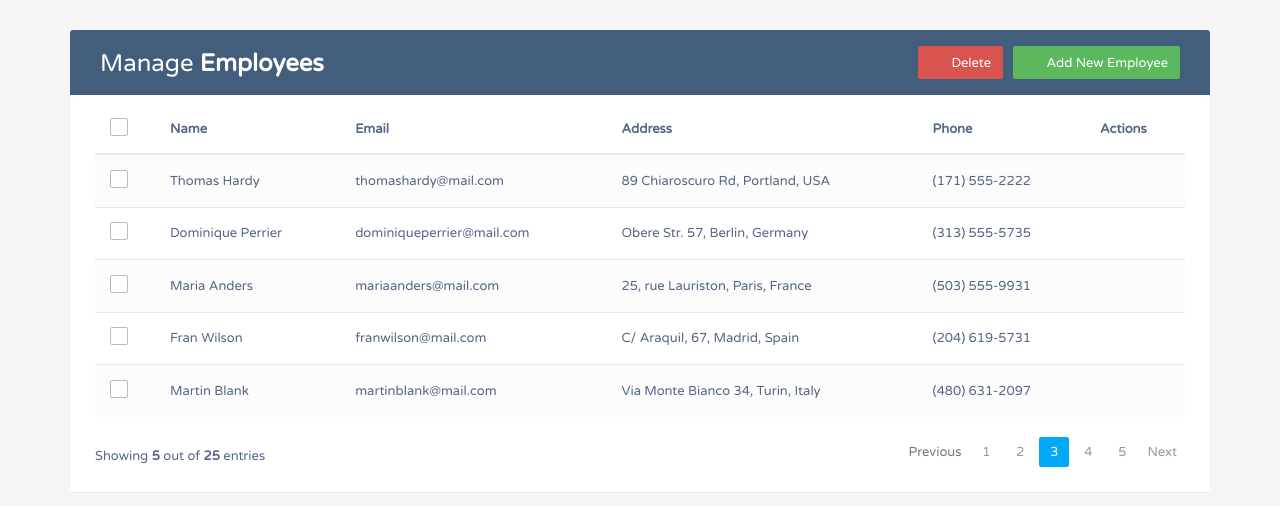
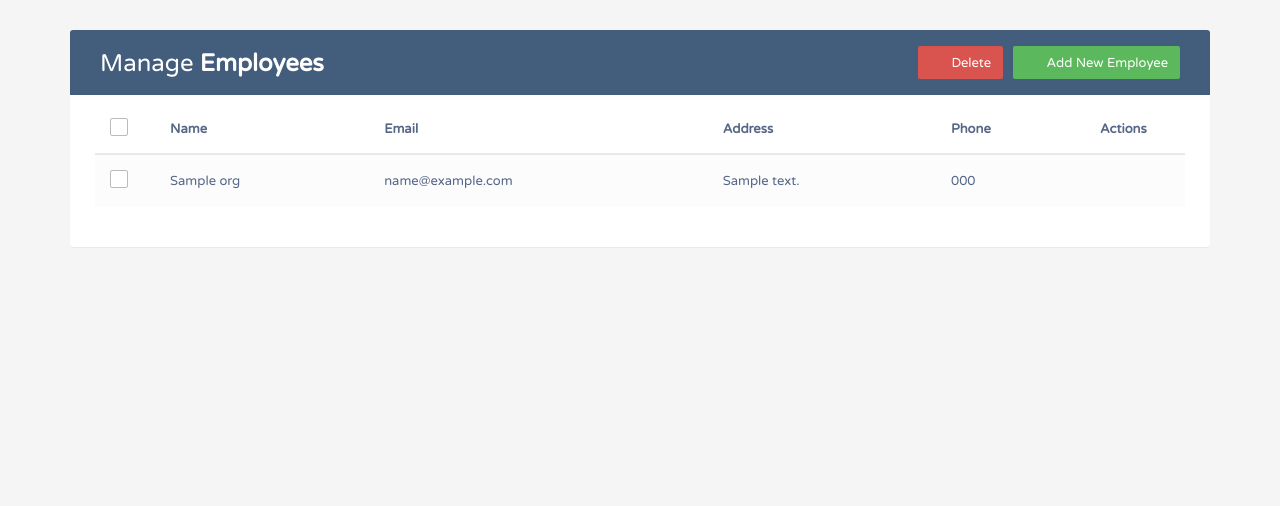
Before and after one commit to MintKK/OOP-Project-, a Flask app: template templates/organisations.html in a window 1280 px wide. Shown: the top 506 px of the page. Run offline with Flask 2, Linux system fonts and the light colour scheme; the template is opened without the code that fills it: most values are stand-ins (such as "Sample title", 1, 10 or a date in 2020); some libraries are stand-ins or nearby versions.

Commit message:
Update organisations.html

```diff
--- a/templates/organisations.html
+++ b/templates/organisations.html
@@ -289,6 +289,7 @@ $(document).ready(function(){
                     </tr>
                 </thead>
                 <tbody>
+					{% for a in all_org %}
                     <tr>
 						<td>
 							<span class="custom-checkbox">
@@ -296,135 +297,22 @@ $(document).ready(function(){
 								<label for="checkbox1"></label>
 							</span>
 						</td>
-                        <td>Thomas Hardy</td>
-                        <td>thomashardy@mail.com</td>
-						<td>89 Chiaroscuro Rd, Portland, USA</td>
-                        <td>(171) 555-2222</td>
+                        <td>{{a.name}}</td>
+                        <td>{{a.email}}</td>
+						<td>{{a.address}}</td>
+                        <td>{{a.phone}}</td>
                         <td>
-                            <a href="#editEmployeeModal" class="edit" data-toggle="modal"><i class="material-icons" data-toggle="tooltip" title="Edit">&#xE254;</i></a>
-                            <a href="#deleteEmployeeModal" class="delete" data-toggle="modal"><i class="material-icons" data-toggle="tooltip" title="Delete">&#xE872;</i></a>
-                        </td>
-                    </tr>
-                    <tr>
-						<td>
-							<span class="custom-checkbox">
-								<input type="checkbox" id="checkbox2" name="options[]" value="1">
-								<label for="checkbox2"></label>
-							</span>
-						</td>
-                        <td>Dominique Perrier</td>
-                        <td>dominiqueperrier@mail.com</td>
-						<td>Obere Str. 57, Berlin, Germany</td>
-                        <td>(313) 555-5735</td>
-                        <td>
-                            <a href="#editEmployeeModal" class="edit" data-toggle="modal"><i class="material-icons" data-toggle="tooltip" title="Edit">&#xE254;</i></a>
-                            <a href="#deleteEmployeeModal" class="delete" data-toggle="modal"><i class="material-icons" data-toggle="tooltip" title="Delete">&#xE872;</i></a>
-                        </td>
-                    </tr>
-					<tr>
-						<td>
-							<span class="custom-checkbox">
-								<input type="checkbox" id="checkbox3" name="options[]" value="1">
-								<label for="checkbox3"></label>
-							</span>
-						</td>
-                        <td>Maria Anders</td>
-                        <td>mariaanders@mail.com</td>
-						<td>25, rue Lauriston, Paris, France</td>
-                        <td>(503) 555-9931</td>
-                        <td>
-                            <a href="#editEmployeeModal" class="edit" data-toggle="modal"><i class="material-icons" data-toggle="tooltip" title="Edit">&#xE254;</i></a>
-                            <a href="#deleteEmployeeModal" class="delete" data-toggle="modal"><i class="material-icons" data-toggle="tooltip" title="Delete">&#xE872;</i></a>
-                        </td>
-                    </tr>
-                    <tr>
-						<td>
-							<span class="custom-checkbox">
-								<input type="checkbox" id="checkbox4" name="options[]" value="1">
-								<label for="checkbox4"></label>
-							</span>
-						</td>
-                        <td>Fran Wilson</td>
-                        <td>franwilson@mail.com</td>
-						<td>C/ Araquil, 67, Madrid, Spain</td>
-                        <td>(204) 619-5731</td>
-                        <td>
-                            <a href="#editEmployeeModal" class="edit" data-toggle="modal"><i class="material-icons" data-toggle="tooltip" title="Edit">&#xE254;</i></a>
-                            <a href="#deleteEmployeeModal" class="delete" data-toggle="modal"><i class="material-icons" data-toggle="tooltip" title="Delete">&#xE872;</i></a>
-                        </td>
-                    </tr>
-					<tr>
-						<td>
-							<span class="custom-checkbox">
-								<input type="checkbox" id="checkbox5" name="options[]" value="1">
-								<label for="checkbox5"></label>
-							</span>
-						</td>
-                        <td>Martin Blank</td>
-                        <td>martinblank@mail.com</td>
-						<td>Via Monte Bianco 34, Turin, Italy</td>
-                        <td>(480) 631-2097</td>
-                        <td>
-                            <a href="#editEmployeeModal" class="edit" data-toggle="modal"><i class="material-icons" data-toggle="tooltip" title="Edit">&#xE254;</i></a>
-                            <a href="#deleteEmployeeModal" class="delete" data-toggle="modal"><i class="material-icons" data-toggle="tooltip" title="Delete">&#xE872;</i></a>
+                            <a href="#editEmployeeModal{{a.id}}" class="edit" data-toggle="modal"><i class="material-icons" data-toggle="tooltip" title="Edit">&#xE254;</i></a>
+                            <a href="#deleteEmployeeModal{{a.id}}" class="delete" data-toggle="modal"><i class="material-icons" data-toggle="tooltip" title="Delete">&#xE872;</i></a>
                         </td>
 					</tr>
 				</tbody>
-            </table>
-			<div class="clearfix">
-                <div class="hint-text">Showing <b>5</b> out of <b>25</b> entries</div>
-                <ul class="pagination">
-                    <li class="page-item disabled"><a href="#">Previous</a></li>
-                    <li class="page-item"><a href="#" class="page-link">1</a></li>
-                    <li class="page-item"><a href="#" class="page-link">2</a></li>
-                    <li class="page-item active"><a href="#" class="page-link">3</a></li>
-                    <li class="page-item"><a href="#" class="page-link">4</a></li>
-                    <li class="page-item"><a href="#" class="page-link">5</a></li>
-                    <li class="page-item"><a href="#" class="page-link">Next</a></li>
-                </ul>
-            </div>
-        </div>
-    </div>
+
 		<!-- Edit Modal HTML -->
-	<div id="addEmployeeModal" class="modal fade">
+		<div id="editEmployeeModal{{a.id}}" class="modal fade">
 			<div class="modal-dialog">
 				<div class="modal-content">
-				<form>
-					<div class="modal-header">
-						<h4 class="modal-title">Add Employee</h4>
-						<button type="button" class="close" data-dismiss="modal" aria-hidden="true">&times;</button>
-					</div>
-					<div class="modal-body">
-						<div class="form-group">
-							<label>Name</label>
-							<input type="text" class="form-control" required>
-						</div>
-						<div class="form-group">
-							<label>Email</label>
-							<input type="email" class="form-control" required>
-						</div>
-						<div class="form-group">
-							<label>Address</label>
-							<textarea class="form-control" required></textarea>
-						</div>
-						<div class="form-group">
-							<label>Phone</label>
-							<input type="text" class="form-control" required>
-						</div>
-					</div>
-					<div class="modal-footer">
-						<input type="button" class="btn btn-default" data-dismiss="modal" value="Cancel">
-						<input type="submit" class="btn btn-success" value="Add">
-					</div>
-				</form>
-			</div>
-		</div>
-	</div>
-	<!-- Edit Modal HTML -->
-	<div id="editEmployeeModal" class="modal fade">
-		<div class="modal-dialog">
-			<div class="modal-content">
-				<form>
+					<form action = "{{url_for('edit_organisations', id = a.id)}}" method='POST'>
 						<div class="modal-header">
 							<h4 class="modal-title">Edit Employee</h4>
 							<button type="button" class="close" data-dismiss="modal" aria-hidden="true">&times;</button>
@@ -432,19 +320,19 @@ $(document).ready(function(){
 						<div class="modal-body">
 							<div class="form-group">
 								<label>Name</label>
-							<input type="text" class="form-control" required>
+								<input type="text" name = 'name' class="form-control" required>
 							</div>
 							<div class="form-group">
 								<label>Email</label>
-							<input type="email" class="form-control" required>
+								<input type="email" name ='email' class="form-control" required>
 							</div>
 							<div class="form-group">
 								<label>Address</label>
-							<textarea class="form-control" required></textarea>
+								<textarea class="form-control" name = 'address' required></textarea>
 							</div>
 							<div class="form-group">
 								<label>Phone</label>
-							<input type="text" class="form-control" required>
+								<input type="text" name = 'phone' class="form-control" required>
 							</div>
 						</div>
 						<div class="modal-footer">
@@ -456,10 +344,10 @@ $(document).ready(function(){
 			</div>
 		</div>
 		<!-- Delete Modal HTML -->
-	<div id="deleteEmployeeModal" class="modal fade">
+		<div id="deleteEmployeeModal{{a.id}}" class="modal fade">
 			<div class="modal-dialog">
 				<div class="modal-content">
-				<form>
+					<form action = "{{url_for('delete_organisations', id = a.id)}}" method='POST'>
 						<div class="modal-header">
 							<h4 class="modal-title">Delete Employee</h4>
 							<button type="button" class="close" data-dismiss="modal" aria-hidden="true">&times;</button>
@@ -476,5 +364,48 @@ $(document).ready(function(){
 				</div>
 			</div>
 		</div>
+
+		{% endfor %}
+
+<!-- Edit Modal HTML -->
+<div id="addEmployeeModal" class="modal fade">
+		<div class="modal-dialog">
+			<div class="modal-content">
+				<form action = "{{url_for('add_organisations')}}" method='POST'>
+					<div class="modal-header">
+						<h4 class="modal-title">Add Employee</h4>
+						<button type="button" class="close" data-dismiss="modal" aria-hidden="true">&times;</button>
+					</div>
+					<div class="modal-body">
+						<div class="form-group">
+							<label>Name</label>
+							<input type="text" name = 'name' class="form-control" required>
+						</div>
+						<div class="form-group">
+							<label>Email</label>
+							<input type="email" name = 'email' class="form-control" required>
+						</div>
+						<div class="form-group">
+							<label>Address</label>
+							<textarea class="form-control" name = 'address' required></textarea>
+						</div>
+						<div class="form-group">
+							<label>Phone</label>
+							<input type="text" class="form-control" name = 'phone' required>
+						</div>
+					</div>
+					<div class="modal-footer">
+						<input type="button" class="btn btn-default" data-dismiss="modal" value="Cancel">
+						<input type="submit" class="btn btn-success" value="Add">
+					</div>
+				</form>
+			</div>
+		</div>
+	</div>
+
+
+            </table>
+        </div>
+    </div>
 </body>
 </html>
```
Lines whose indentation alone changed are shown as unchanged.
